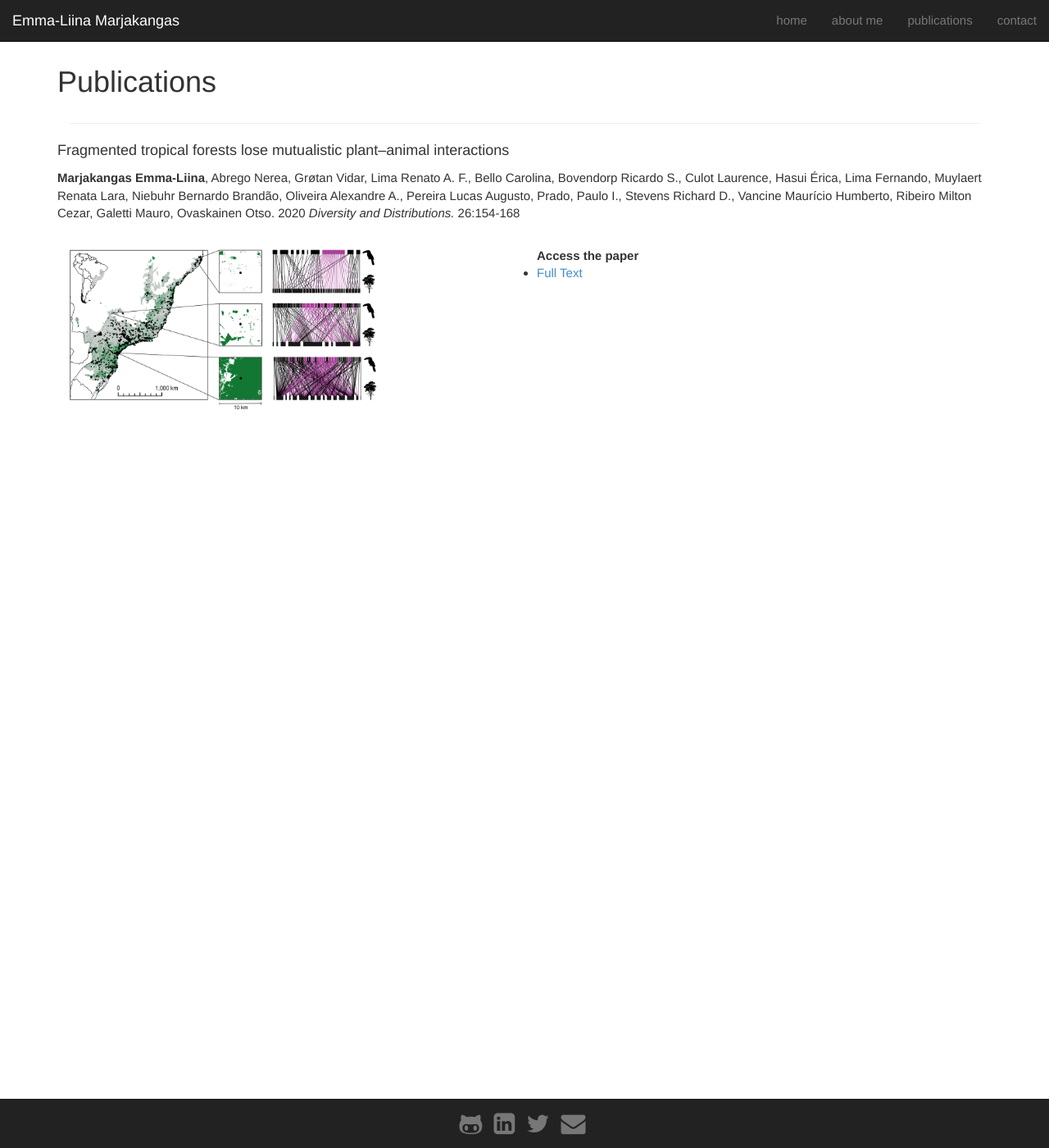
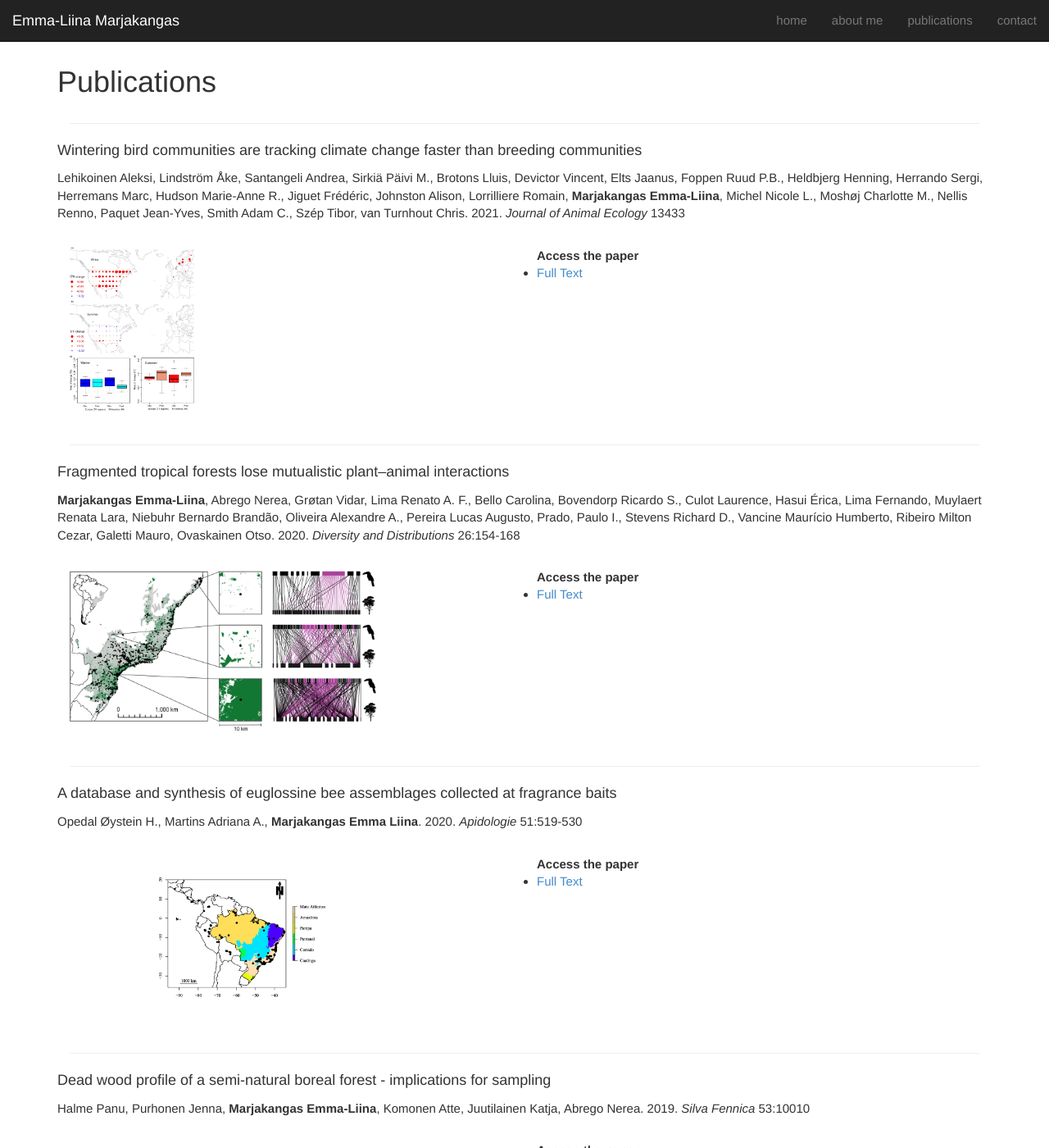
Before and after one commit to emmaliinamarjakangas/emmaliinamarjakangas.github.io, a Jekyll site: the page built from publications/index.html, in a window 1280 px wide and 1400 px high. Shown: the whole window at 82% size. Built offline with Jekyll 4.4.1, drawn with Linux system fonts in a browser that asks for light colours; nearby versions of some CDN libraries; some of the changed text lies outside the part shown.

Commit message:
Updating publication list

```diff
--- a/_data/publications.yml
+++ b/_data/publications.yml
@@ -1,6 +1,35 @@
+- title: "Wintering bird communities are tracking climate change faster than breeding communities"
+  citation: "Lehikoinen Aleksi, Lindström Åke, Santangeli Andrea, Sirkiä Päivi M., Brotons Lluis, Devictor Vincent, Elts Jaanus, Foppen Ruud P.B., Heldbjerg Henning, Herrando Sergi, Herremans Marc, Hudson Marie‐Anne R., Jiguet Frédéric, Johnston Alison, Lorrilliere Romain, **Marjakangas Emma‐Liina**, Michel Nicole L., Moshøj Charlotte M., Nellis Renno, Paquet Jean‐Yves, Smith Adam C., Szép Tibor, van Turnhout Chris. 2021. *Journal of Animal Ecology* 13433"
+  image: "/static/img/jae_pub_figure.jpg"
+  date: "2021-04-29"
+  pdf: "https://www.researchgate.net/publication/348795470_Wintering_bird_communities_are_tracking_climate_change_faster_than_breeding_communities"
+
 - title: "Fragmented tropical forests lose mutualistic plant–animal interactions"
-  citation: "**Marjakangas Emma‐Liina**, Abrego Nerea, Grøtan Vidar, Lima Renato A. F., Bello Carolina, Bovendorp Ricardo S., Culot Laurence, Hasui Érica, Lima Fernando, Muylaert Renata Lara, Niebuhr Bernardo Brandão, Oliveira Alexandre A., Pereira Lucas Augusto, Prado, Paulo I., Stevens Richard D., Vancine Maurício Humberto, Ribeiro Milton Cezar, Galetti Mauro, Ovaskainen Otso. 2020 *Diversity and Distributions.* 26:154-168"
+  citation: "**Marjakangas Emma‐Liina**, Abrego Nerea, Grøtan Vidar, Lima Renato A. F., Bello Carolina, Bovendorp Ricardo S., Culot Laurence, Hasui Érica, Lima Fernando, Muylaert Renata Lara, Niebuhr Bernardo Brandão, Oliveira Alexandre A., Pereira Lucas Augusto, Prado, Paulo I., Stevens Richard D., Vancine Maurício Humberto, Ribeiro Milton Cezar, Galetti Mauro, Ovaskainen Otso. 2020. *Diversity and Distributions* 26:154-168"
   image: "/static/img/dd_pub_figure.jpg"
   date: "2021-04-29"
-  ResearchGate: "https://www.researchgate.net/publication/337325501_Fragmented_tropical_forests_lose_mutualistic_plant-animal_interactions"
   pdf: "https://onlinelibrary.wiley.com/doi/epdf/10.1111/ddi.13010"
+
+- title: "A database and synthesis of euglossine bee assemblages collected at fragrance baits"
+  citation: "Opedal Øystein H., Martins Adriana A., **Marjakangas Emma Liina**. 2020. *Apidologie* 51:519-530"
+  image: "/static/img/api_pub_figure.png"
+  date: "2021-04-29"
+  pdf: "https://link.springer.com/content/pdf/10.1007/s13592-020-00739-4.pdf"
+
+- title: "Dead wood profile of a semi-natural boreal forest - implications for sampling"
+  citation: "Halme Panu, Purhonen Jenna, **Marjakangas Emma-Liina**, Komonen Atte, Juutilainen Katja, Abrego Nerea. 2019. *Silva Fennica* 53:10010"
+  image: "/static/img/sf_pub_figure.png"
+  date: "2021-04-29"
+  pdf: "https://www.silvafennica.fi/pdf/article10010.pdf"
+
+- title: "Estimating interaction credit for trophic rewilding in tropical forests"
+  citation: "**Marjakangas Emma-Liina**, Genes Luísa, Pires Mathias M., Fernandez Fernando A. S., de Lima Renato A. F., de Oliveira Alexandre Adalardo, Ovaskainen Otso, Pires Alexandra S., Prado Paulo I., Galetti Mauro. 2018. *Philosophical Transactions of the Royal Society B* 373:20170435"
+  image: "/static/img/rs_pub_figure.jpg"
+  date: "2021-04-29"
+  pdf: "https://royalsocietypublishing.org/doi/pdf/10.1098/rstb.2017.0435"
+
+- title: "ATLANTIC BATS: a dataset of bat communities from the Atlantic Forests of South America"
+  citation: "Muylaert Renata L., Stevens Richard D., Esbérard Carlos Eduardo Lustosa, Mello Marco Aurelio Ribeiro, Garbino Guilherme Siniciato Terra, Varzinczak Luiz H., Faria Deborah, de Moraes Weber Marcelo, Kerches Rogeri Patricia, Regolin André Luis, de Oliveira Hernani Fernandes Magalhães, Costa Luciana de Moraes, Barros Marília A. S., Sabino-Santos Gilberto Júnior, Crepaldi de Morais Mara Ariane, Kavagutti Vinicius Silva, Passos Fernando C., **Marjakangas Emma-Liina**, Maia Felipe Gonçalves Motta, Ribeiro Milton Cezar, Galetti Mauro. 2017. *Ecology* 98:3227"
+  image: "/static/img/eco_pub_figure.png"
+  date: "2021-04-29"
+  pdf: "https://esajournals.onlinelibrary.wiley.com/doi/epdf/10.1002/ecy.2007"
```
Also changed, not shown: static/img/api_pub_figure.png (added), static/img/eco_pub_figure.png (added), static/img/jae_pub_figure.jpg (added), static/img/rs_pub_figure.jpg (added), static/img/sf_pub_figure.png (added), 5 other files.
